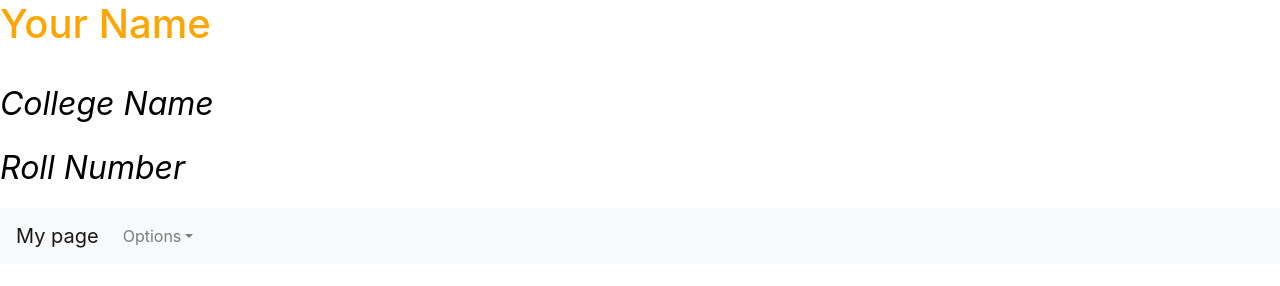
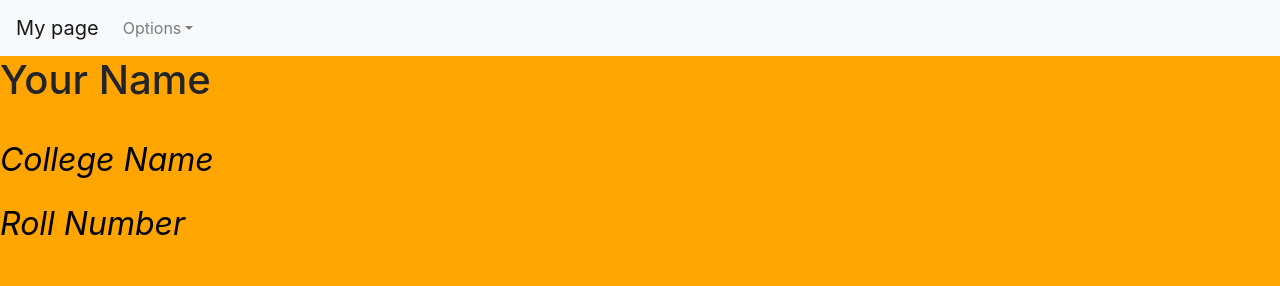
Before and after one commit to heykoushik/koushik-resume, a website: page public/html/index.html in a window 1280 px wide. Drawn offline with nearby package versions, Linux system fonts and the light colour scheme; files that its build step writes are made by us from their sources; no server answers; files whose address does not match are found by name.

Commit message:
second commit

```diff
--- a/public/html/index.html
+++ b/public/html/index.html
@@ -12,13 +12,8 @@
     <link rel="shortcut icon" href="https://imageog.flaticon.com/icons/png/512/174/174855.png?size=1200x630f&pad=10,10,10,10&ext=png&bg=FFFFFFFF">
 </head>
 
-<body style="color:orange;">
-
-    <h1 id="name">Your Name</h1><br>
-    <p id="college">College Name</p>
-    <p id="rollno">Roll Number</p>
-
-    <nav class="navbar navbar-expand-lg navbar-light bg-light">
+<body style="background-color:orange;">
+  <nav class="navbar navbar-expand-lg navbar-light bg-light">
         <a class="navbar-brand" href="#">My page</a>
         <button class="navbar-toggler" type="button" data-toggle="collapse" data-target="#navbarNav" aria-controls="navbarNav" aria-expanded="false" aria-label="Toggle navigation">
             <span class="navbar-toggler-icon"></span>
@@ -35,6 +30,9 @@
             </ul>
         </div>
     </nav>
+<h1 id="name">Your Name</h1><br>
+    <p id="college">College Name</p>
+    <p id="rollno">Roll Number</p>
     <script src="https://cdnjs.cloudflare.com/ajax/libs/jquery/3.4.1/jquery.min.js"></script>
     <script src="https://cdnjs.cloudflare.com/ajax/libs/bootstrap-hover-dropdown/2.2.1/bootstrap.min.js"></script>
     <script src="https://cdnjs.cloudflare.com/ajax/libs/twitter-bootstrap/4.4.1/js/bootstrap.min.js"></script>
```
Also changed, not shown: public/html/resume.html (+4 -15 lines).
